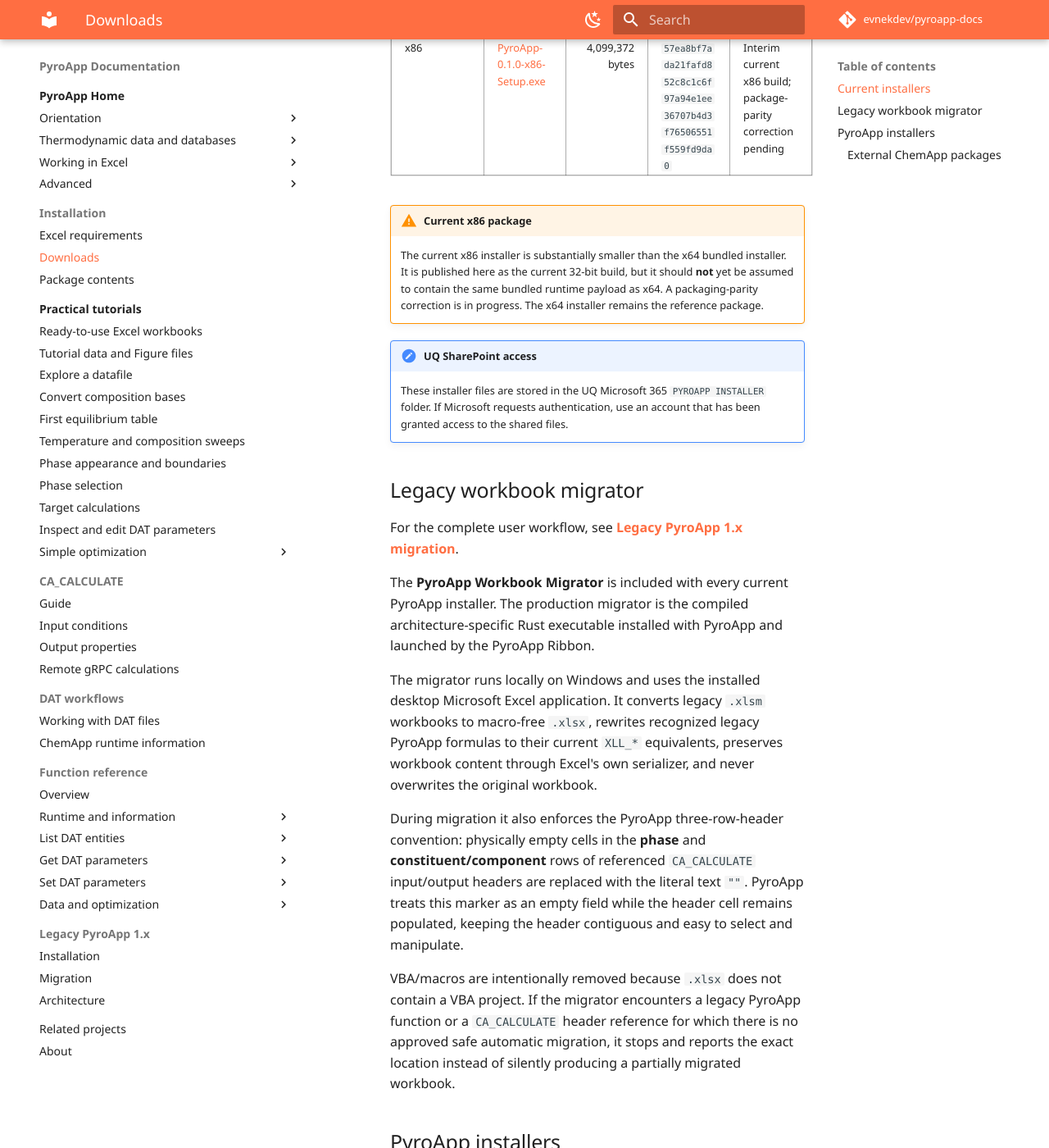
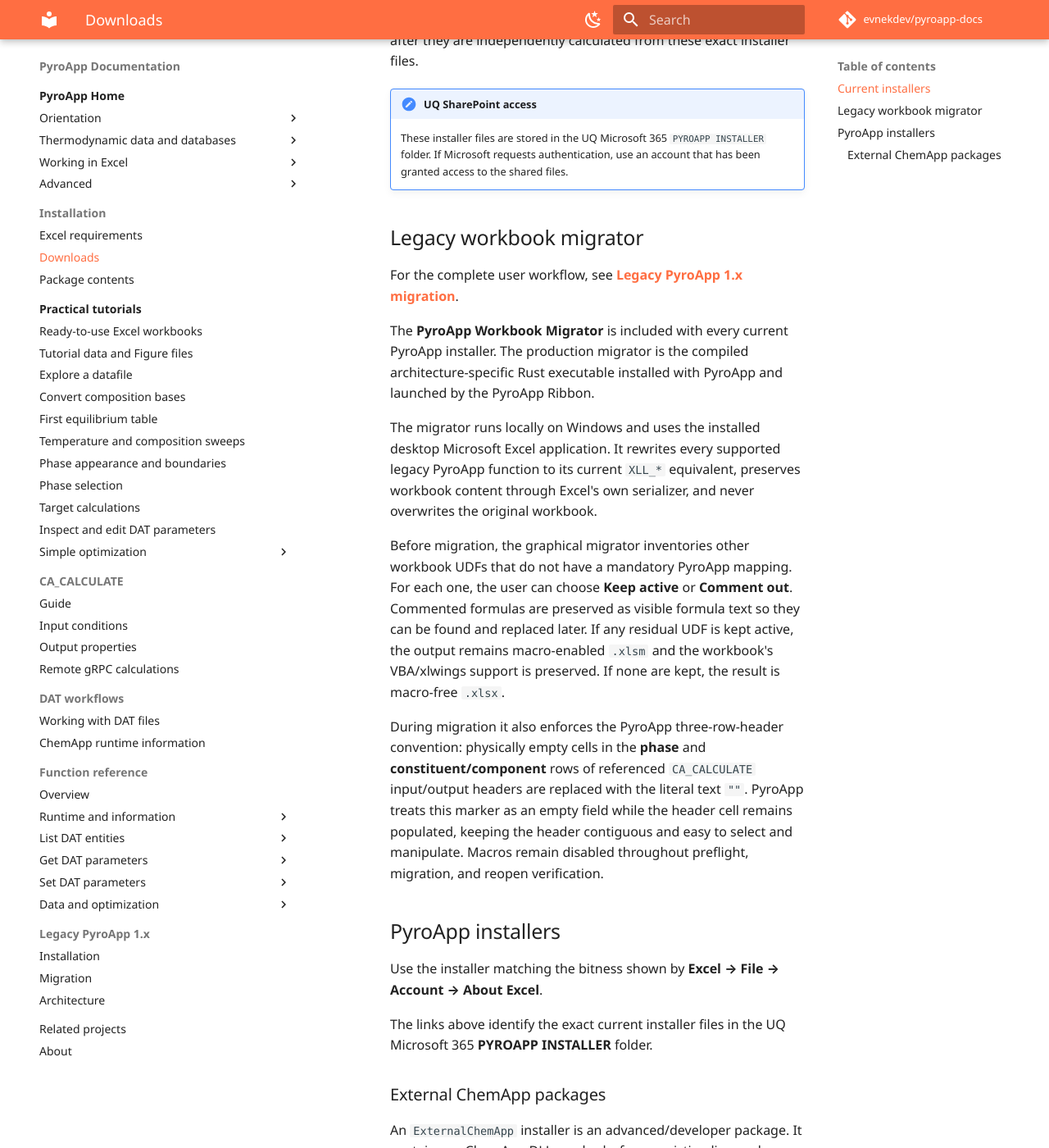
Before and after one commit to evnekdev/pyroapp-docs, an MkDocs documentation site: the page built from docs/download.md, in a window 1280 px wide and 1400 px high, scrolled down 1030 px. Shown: the whole window at 82% size. Built offline with MkDocs 1.6.1 and Material for MkDocs 9.7.7, drawn with Linux system fonts in a browser that asks for light colours; some web fonts are replaced; comment, search, counter and statistics services are not loaded; some of the changed text lies outside the part shown.

Commit message:
docs: update current installer downloads

```diff
--- a/docs/download.md
+++ b/docs/download.md
@@ -22,13 +22,12 @@
 
 Current published version: **0.1.0**
 
-| Architecture | Installer | Size | SHA-256 | Status |
-|---|---|---:|---|---|
-| x64 | [PyroApp-0.1.0-x64-Setup.exe](https://uq-my.sharepoint.com/:u:/r/personal/uqenekho_uq_edu_au/Documents/PYROAPP%20INSTALLER/PyroApp-0.1.0-x64-Setup.exe?d=wc71b91650d5d46b8a0725309a2b514b3&csf=1&web=1&e=zEb3Cq) | 77,510,254 bytes | `aaa58bba8bbc452a0a2c27fc37e184f6c69e3e58d32eda1b2c45507af6d4f67c` | Primary bundled installer |
-| x86 | [PyroApp-0.1.0-x86-Setup.exe](https://uq-my.sharepoint.com/:u:/r/personal/uqenekho_uq_edu_au/Documents/PYROAPP%20INSTALLER/PyroApp-0.1.0-x86-Setup.exe?d=waa46ee4dd46c42bf894ef5935f4efde5&csf=1&web=1&e=POO5pV) | 4,099,372 bytes | `57ea8bf7ada21fafd852c8c1c6f97a94e1ee36707b4d3f76506551f559fd9da0` | Interim current x86 build; package-parity correction pending |
+| Architecture | Installer | Status |
+|---|---|---|
+| x64 | [PyroApp-0.1.0-x64-Setup.exe](https://uq-my.sharepoint.com/:u:/r/personal/uqenekho_uq_edu_au/Documents/PYROAPP%20INSTALLER/PyroApp-0.1.0-x64-Setup.exe?d=w61c832d74c784bdf93c986717d6ea66b&csf=1&web=1&e=2oZXGy) | Current bundled installer |
+| x86 | [PyroApp-0.1.0-x86-Setup.exe](https://uq-my.sharepoint.com/:u:/r/personal/uqenekho_uq_edu_au/Documents/PYROAPP%20INSTALLER/PyroApp-0.1.0-x86-Setup.exe?d=w2dc1b2eda1ee47c2aa7d74b89e5f0957&csf=1&web=1&e=mJ3kaf) | Current bundled installer |
 
-!!! warning "Current x86 package"
-    The current x86 installer is substantially smaller than the x64 bundled installer. It is published here as the current 32-bit build, but it should **not** yet be assumed to contain the same bundled runtime payload as x64. A packaging-parity correction is in progress. The x64 installer remains the reference package.
+The installer links above point to the current published files. Previous size and SHA-256 values have been removed because they described older binaries; checksums should only be republished after they are independently calculated from these exact installer files.
 
 !!! note "UQ SharePoint access"
     These installer files are stored in the UQ Microsoft 365 `PYROAPP INSTALLER` folder. If Microsoft requests authentication, use an account that has been granted access to the shared files.
@@ -39,11 +38,11 @@
 
 The **PyroApp Workbook Migrator** is included with every current PyroApp installer. The production migrator is the compiled architecture-specific Rust executable installed with PyroApp and launched by the PyroApp Ribbon.
 
-The migrator runs locally on Windows and uses the installed desktop Microsoft Excel application. It converts legacy `.xlsm` workbooks to macro-free `.xlsx`, rewrites recognized legacy PyroApp formulas to their current `XLL_*` equivalents, preserves workbook content through Excel's own serializer, and never overwrites the original workbook.
+The migrator runs locally on Windows and uses the installed desktop Microsoft Excel application. It rewrites every supported legacy PyroApp function to its current `XLL_*` equivalent, preserves workbook content through Excel's own serializer, and never overwrites the original workbook.
 
-During migration it also enforces the PyroApp three-row-header convention: physically empty cells in the **phase** and **constituent/component** rows of referenced `CA_CALCULATE` input/output headers are replaced with the literal text `""`. PyroApp treats this marker as an empty field while the header cell remains populated, keeping the header contiguous and easy to select and manipulate.
+Before migration, the graphical migrator inventories other workbook UDFs that do not have a mandatory PyroApp mapping. For each one, the user can choose **Keep active** or **Comment out**. Commented formulas are preserved as visible formula text so they can be found and replaced later. If any residual UDF is kept active, the output remains macro-enabled `.xlsm` and the workbook's VBA/xlwings support is preserved. If none are kept, the result is macro-free `.xlsx`.
 
-VBA/macros are intentionally removed because `.xlsx` does not contain a VBA project. If the migrator encounters a legacy PyroApp function or a `CA_CALCULATE` header reference for which there is no approved safe automatic migration, it stops and reports the exact location instead of silently producing a partially migrated workbook.
+During migration it also enforces the PyroApp three-row-header convention: physically empty cells in the **phase** and **constituent/component** rows of referenced `CA_CALCULATE` input/output headers are replaced with the literal text `""`. PyroApp treats this marker as an empty field while the header cell remains populated, keeping the header contiguous and easy to select and manipulate. Macros remain disabled throughout preflight, migration, and reopen verification.
 
 ## PyroApp installers
 
@@ -51,8 +50,6 @@
 
 The links above identify the exact current installer files in the UQ Microsoft 365 **PYROAPP INSTALLER** folder.
 
-When a corrected x86 package is published, this page must be updated to the replacement SharePoint file and checksum rather than silently changing the meaning of the current link.
-
 ### External ChemApp packages
 
 An `ExternalChemApp` installer is an advanced/developer package. It contains no ChemApp DLLs and asks for an existing licensed runtime with matching Excel bitness. It is not the normal controlled PyroSearch package.
```
